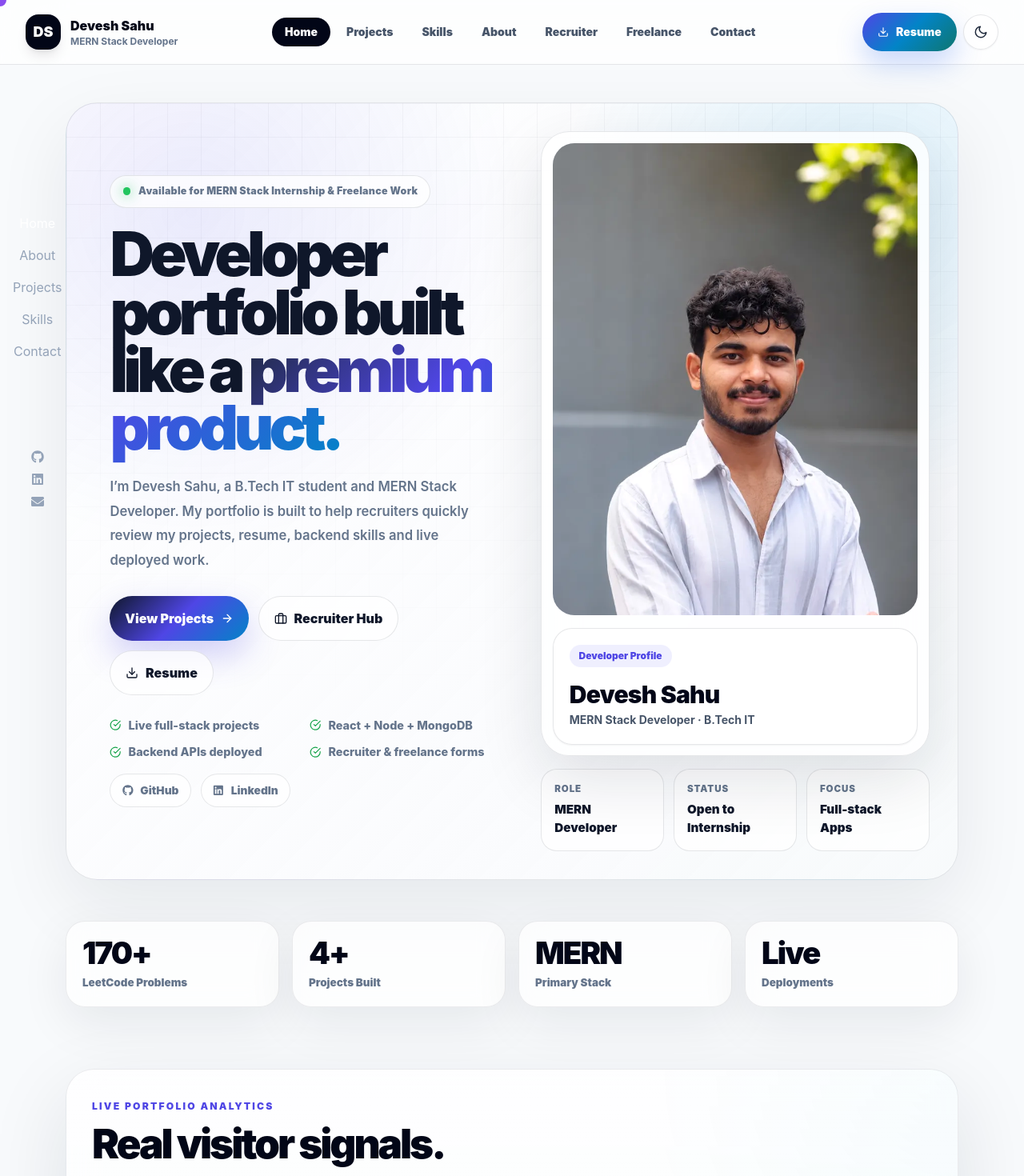
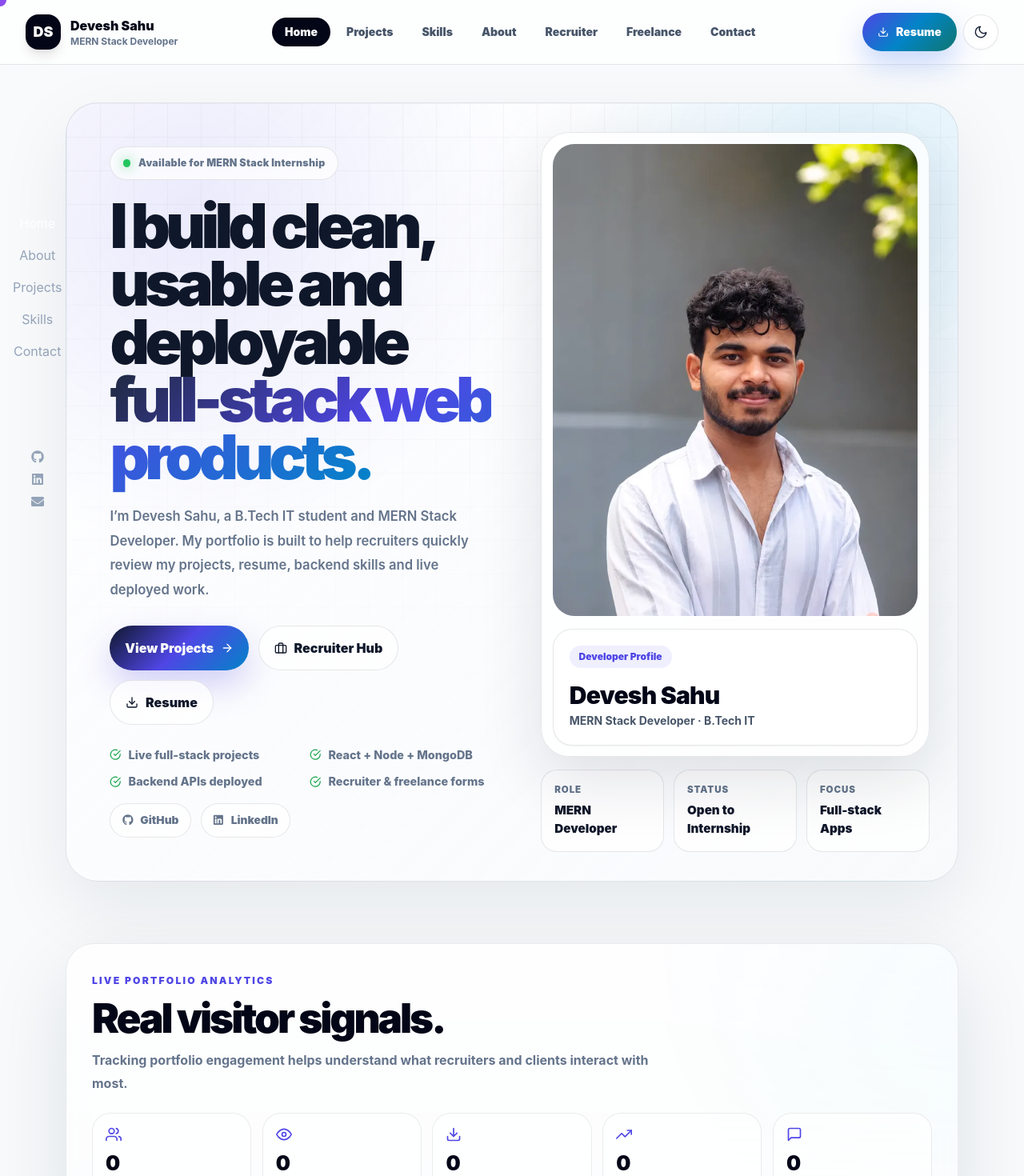
Before and after one commit to Deveshsahu76/Portfolio-, a React (Vite) app: page / in a window 1280 px wide. Shown: the top 1470 px of the page at 80% size. Built offline with nearby package versions, Linux system fonts and the light colour scheme.

Commit message:
Restore home page UI after image optimization

```diff
--- a/src/pages/Home.jsx
+++ b/src/pages/Home.jsx
@@ -12,7 +12,6 @@ import {
   FiSend,
   FiServer,
   FiShield,
-  FiZap,
 } from 'react-icons/fi'
 import { FaGithub, FaLinkedin } from 'react-icons/fa'
 import SEO from '../components/SEO'
@@ -26,13 +25,6 @@ const proofPoints = [
   'React + Node + MongoDB',
   'Backend APIs deployed',
   'Recruiter & freelance forms',
-]
-
-const heroStats = [
-  { value: '170+', label: 'LeetCode Problems' },
-  { value: '4+', label: 'Projects Built' },
-  { value: 'MERN', label: 'Primary Stack' },
-  { value: 'Live', label: 'Deployments' },
 ]
 
 const snapshot = [
@@ -108,12 +100,12 @@ export default function Home() {
           >
             <div className="pro-kicker">
               <span />
-              Available for MERN Stack Internship & Freelance Work
+              Available for MERN Stack Internship
             </div>
 
             <h1 className="pro-title">
-              Developer portfolio built like a{' '}
-              <strong>premium product.</strong>
+              I build clean, usable and deployable{' '}
+              <strong>full-stack web products.</strong>
             </h1>
 
             <p className="pro-subtitle">
@@ -206,15 +198,6 @@ export default function Home() {
               ))}
             </div>
           </motion.div>
-        </section>
-
-        <section className="premium-stats-strip">
-          {heroStats.map((stat) => (
-            <div key={stat.label} className="premium-stat-card">
-              <strong>{stat.value}</strong>
-              <span>{stat.label}</span>
-            </div>
-          ))}
         </section>
 
         <LivePortfolioStats />
```
